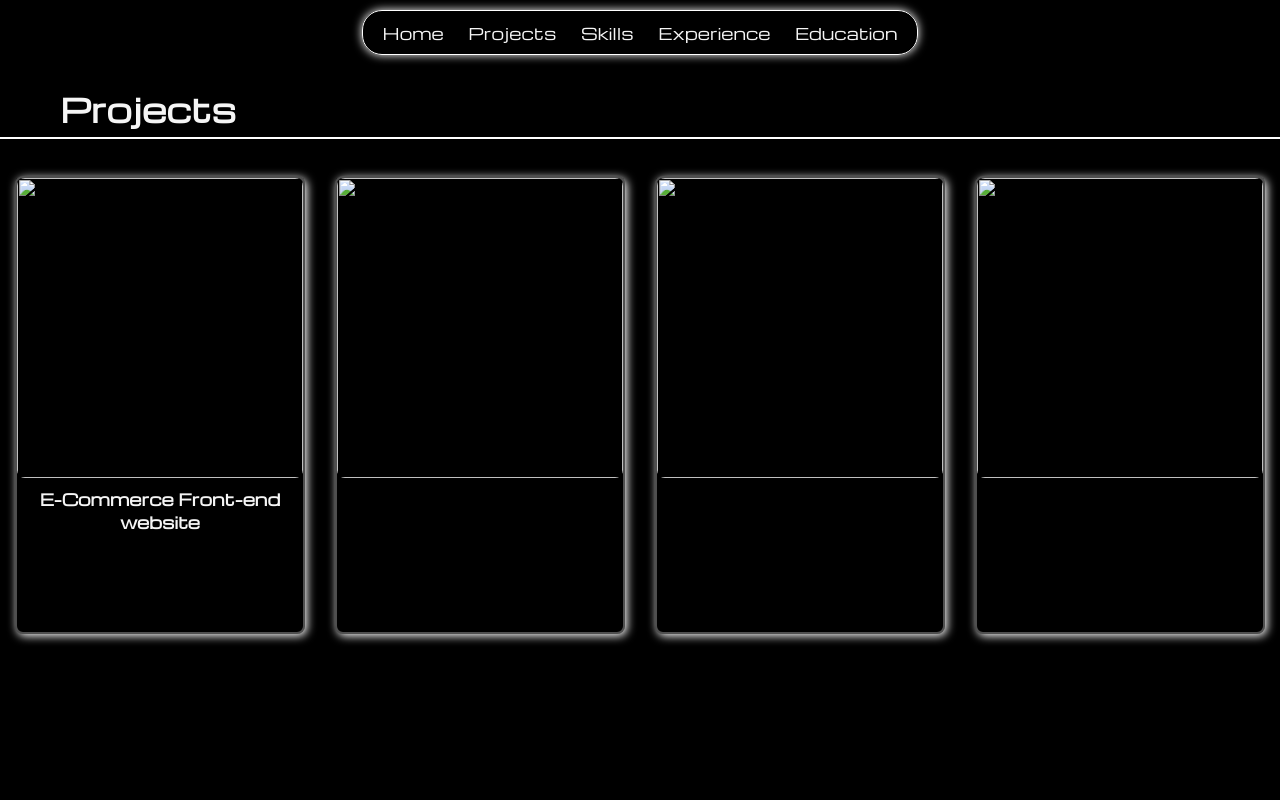
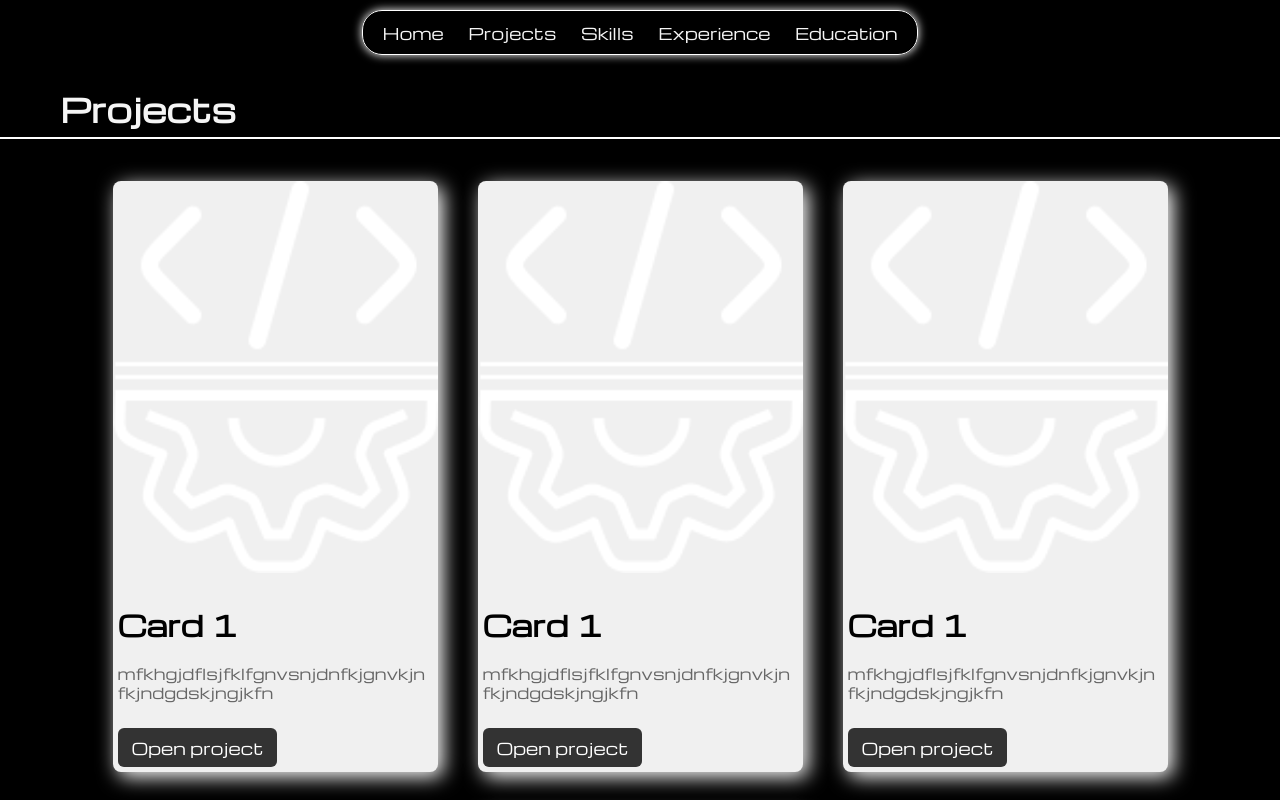
Before and after one commit to iTKEX/portfolio, a plain HTML site: page projects.html in a window 1280 px wide. Shown: the top 800 px of the page. Drawn offline with nearby package versions, Linux system fonts and the light colour scheme.

```diff
--- a/CSS/style.css
+++ b/CSS/style.css
@@ -6,7 +6,7 @@
 
 body {
     font-family: "Michroma", sans-serif;
-    font-weight: default;
+    font-weight: normal;
     font-size: medium;
     margin: 0;
     padding: 0;
@@ -144,37 +144,54 @@
 
 /*Projects styles*/
 
-#projects-container {
-    padding: 15px;
+.card-container {
+    display: flex;
+    justify-content: center;
+    flex-wrap: wrap;
+    padding: 0;
+    margin: 0;
 }
 
-#projects-grid {
-    display: grid;
-    grid-template-columns: repeat(4, 1fr);
-    gap: 30px;
+.card {
+    width: 325px;
+    background-color: #f0f0f0;
+    border-radius: 8px;
+    overflow: hidden;
+    box-shadow: 5px 5px 20px rgb(255, 255, 255);
+    margin: 20px;
 }
 
-.project-card {
-    border: 1px solid rgb(255, 255, 255);
-    border-radius: 8px;
-    box-shadow: 2px 2px 10px rgb(255, 255, 255);
-    border: 2px solid rgba(255, 255, 255, 0.311);
+.card img {
+    width: 100%;
+    height: auto;
 }
 
-.project-card:hover {
-    transition: 0.2s;
-
+.card-content {
+    padding: 0px;
 }
 
-.project-card img {
-    width: 100%;
-    height: 300px;
-    border-radius: 8px;
+.card-content h3 {
+    font-size: 28px;
+    margin-bottom: 8px;
+    color: black;
+    padding-left: 5px;
 }
 
-.project-card h4 {
-    height: 150px;
-    margin-bottom: 3px;
+.card-content p {
+    color: #666;
+    font-size: 15px;
+    line-height: 1.3;
     padding: 5px;
-    margin: 0;
+    overflow-wrap: anywhere;
 }
+
+.card-content .btn {
+    display: inline-block;
+    margin: 5px;
+    padding: 5px;
+    padding: 8px 14px;
+    background: #333;
+    color: #fff;
+    text-decoration: none;
+    border-radius: 6px;
+}
--- a/projects.html
+++ b/projects.html
@@ -20,37 +20,40 @@
         </div>
     </nav>
 
-    <!-- about section -->
     <div class="main-container">
         <h1>Projects</h1>
-
-        <div id="projects-container">
-            <div id="projects-grid">
-
-                <div class="project-card">
-                    <img src=""
-                        alt="">
-                    <h4>E-Commerce Front-end website</h4>
-                    <div class="tools-container">
-
-                    </div>
+        <div class="card-container">
+            <div class="card">
+                <img src="./assets/My-logo.png" alt="">
+                <div class="card-content">
+                    <h3>Card 1</h3>
+                    <p>mfkhgjdflsjfklfgnvsnjdnfkjgnvkjnfkjndgdskjngjkfn</p>
+                    <a href="" class="btn">Open project</a>
                 </div>
-                <div class="project-card">
-                    <img src=""
-                        alt="">
-                    <p></p>
+            </div>
+            <div class="card">
+                <img src="./assets/My-logo.png" alt="">
+                <div class="card-content">
+                    <h3>Card 1</h3>
+                    <p>mfkhgjdflsjfklfgnvsnjdnfkjgnvkjnfkjndgdskjngjkfn</p>
+                    <a href="" class="btn">Open project</a>
                 </div>
-                <div class="project-card">
-                    <img src=""
-                        alt="">
-                    <p></p>
+            </div>
+            <div class="card">
+                <img src="./assets/My-logo.png" alt="">
+                <div class="card-content">
+                    <h3>Card 1</h3>
+                    <p>mfkhgjdflsjfklfgnvsnjdnfkjgnvkjnfkjndgdskjngjkfn</p>
+                    <a href="" class="btn">Open project</a>
                 </div>
-                <div class="project-card">
-                    <img src=""
-                        alt="">
-                    <p></p>
+            </div>
+            <div class="card">
+                <img src="./assets/My-logo.png" alt="">
+                <div class="card-content">
+                    <h3>Card 1</h3>
+                    <p>mfkhgjdflsjfklfgnvsnjdnfkjgnvkjnfkjndgdskjngjkfn</p>
+                    <a href="" class="btn">Open project</a>
                 </div>
-
             </div>
         </div>
     </div>
```
Also changed, not shown: 1 other file.
